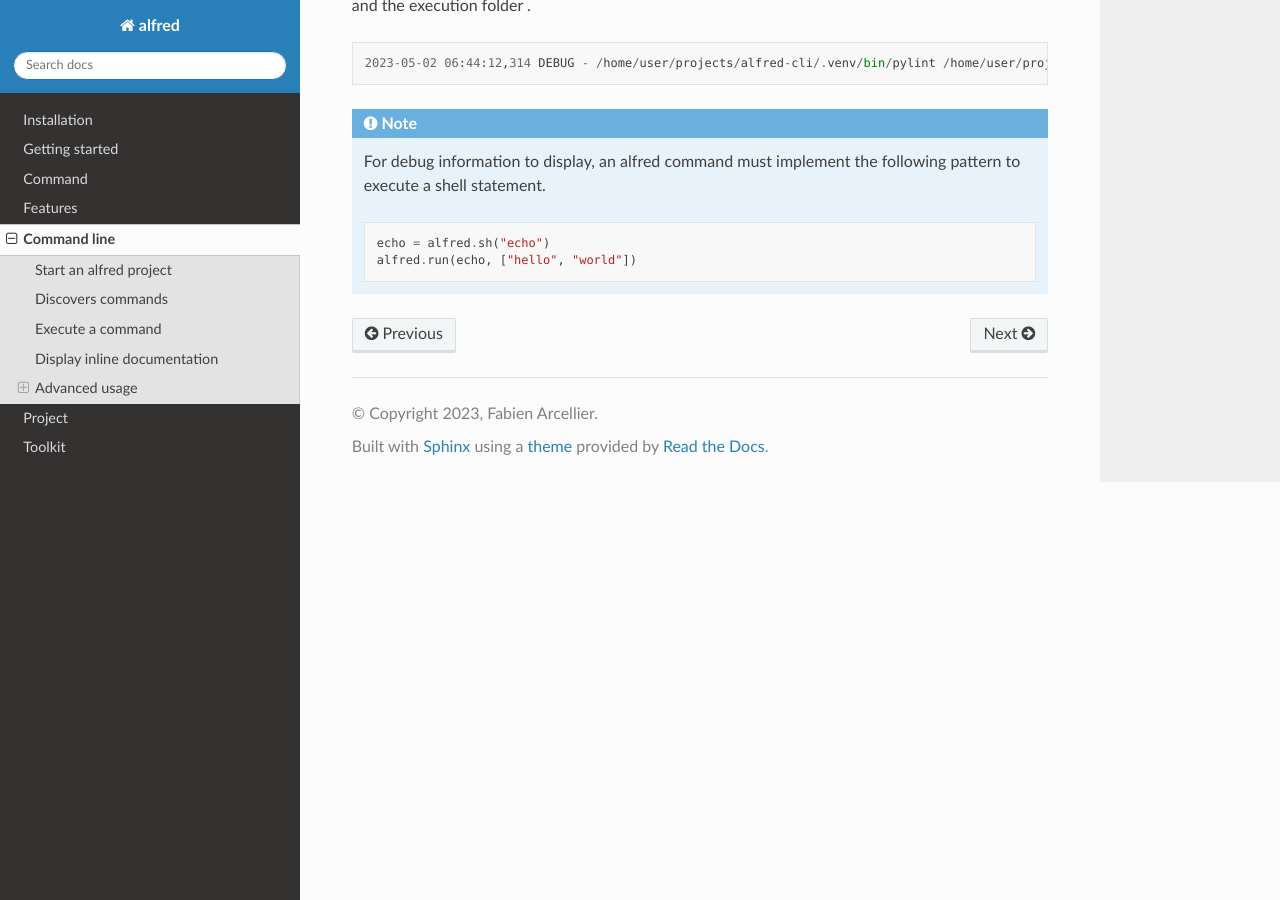
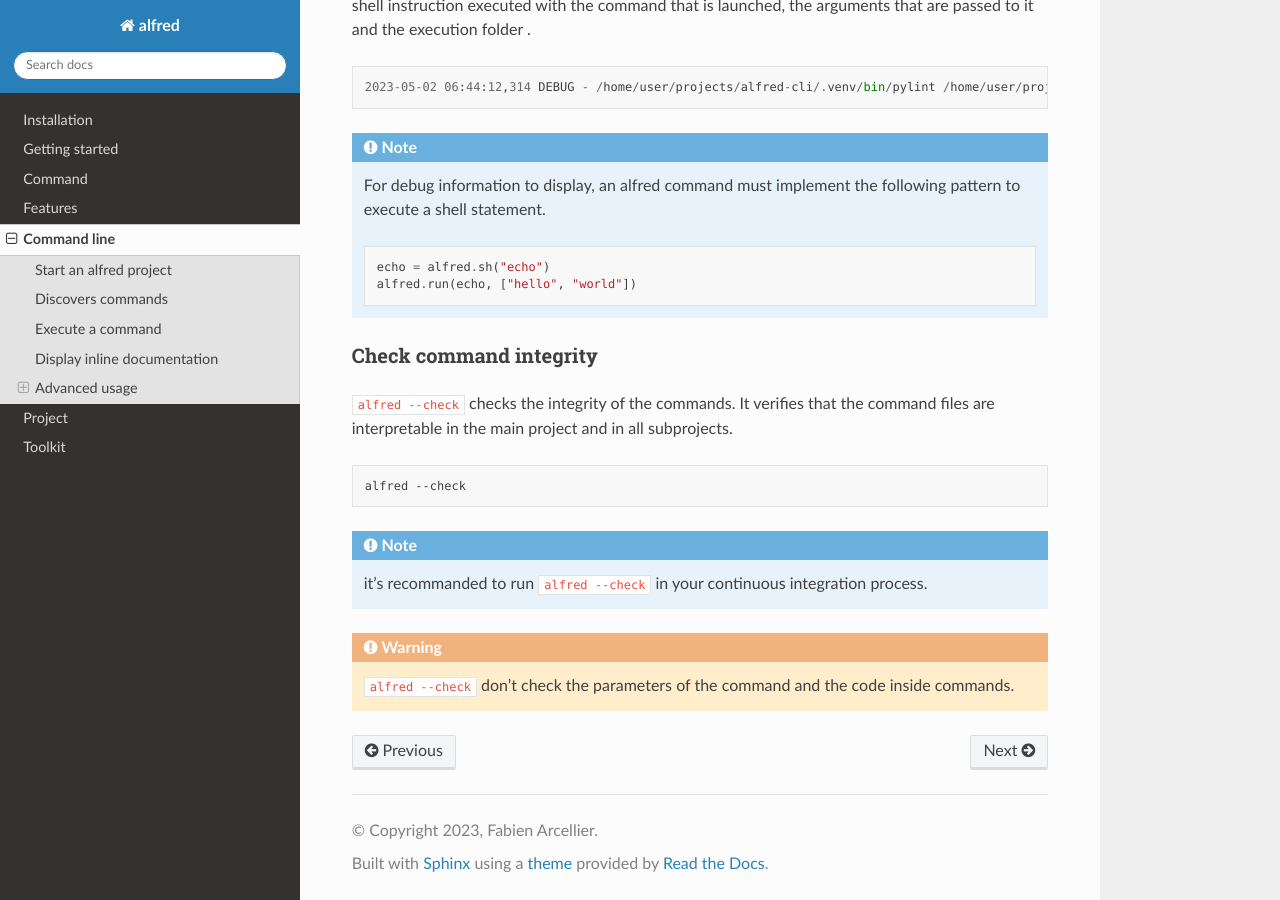
Before and after one commit to FabienArcellier/alfred-cli, a Sphinx documentation site: the page built from docs/source/command_line.rst, in a window 1280 px wide and 900 px high, scrolled down 1776 px. Built offline with Sphinx 7.4.7 and the Read the Docs theme 2.0.0, drawn with Linux system fonts in a browser that asks for light colours; some of the changed text lies outside the part shown.

Commit message:
alfred --check flag verifies that all commands are loaded
docs: document the flag --check

```diff
--- a/docs/source/command_line.rst
+++ b/docs/source/command_line.rst
@@ -88,3 +88,16 @@
 
         echo = alfred.sh("echo")
         alfred.run(echo, ["hello", "world"])
+
+Check command integrity
+-----------------------
+
+``alfred --check`` checks the integrity of the commands. It verifies that the command files are interpretable in the main project and in all subprojects.
+
+.. code-block:: bash
+
+    alfred --check
+
+.. note:: it's recommanded to run ``alfred --check`` in your continuous integration process.
+
+.. warning:: ``alfred --check`` don't check the parameters of the command and the code inside commands.
```
